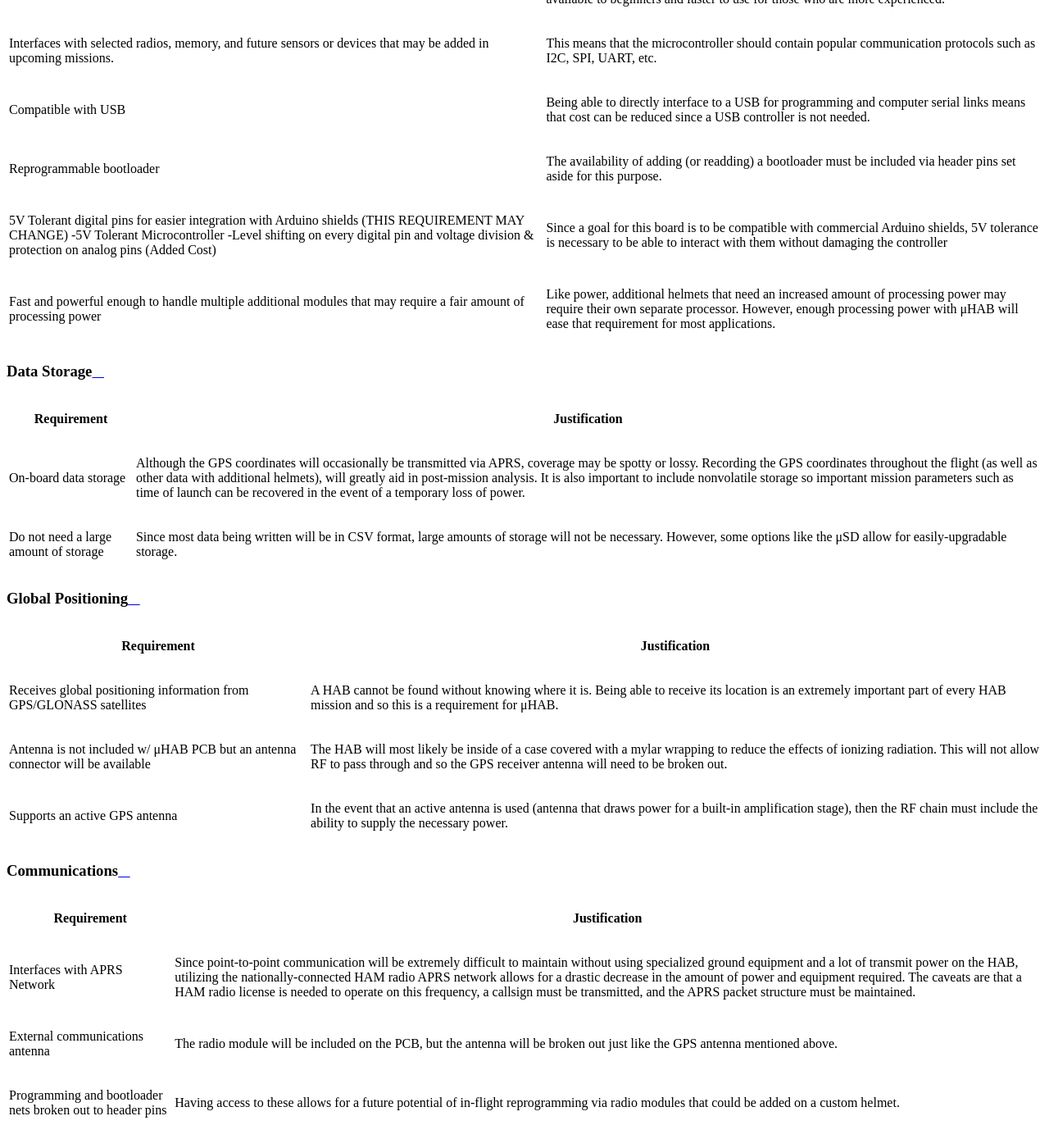
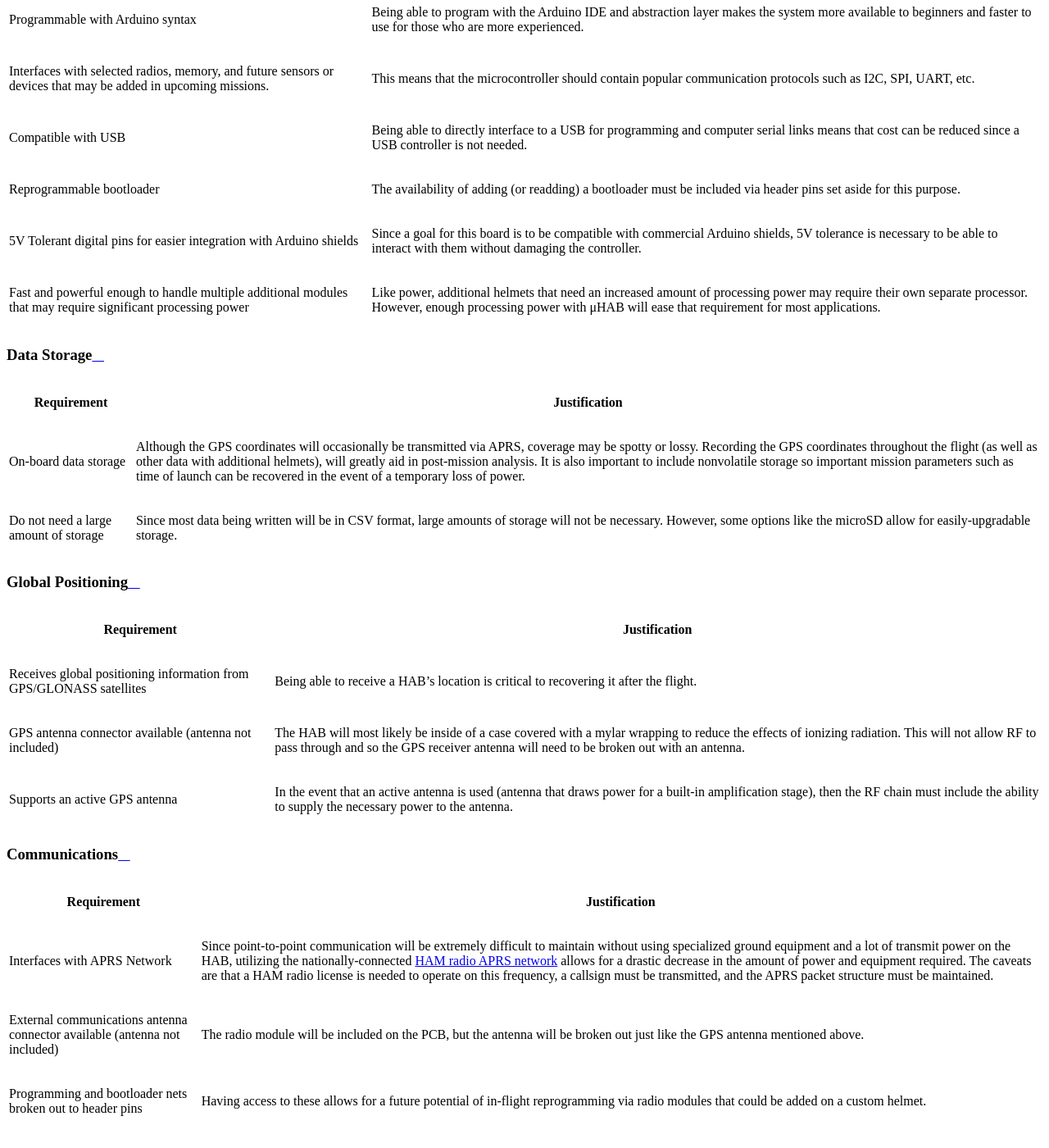
Before and after one commit to TerraHAB/TerraMICRO, a Sphinx documentation site: the page built from docs/uhab.rst, in a window 1280 px wide and 1400 px high, scrolled down 2031 px. Shown: the whole window at 82% size. Built offline with Sphinx 7.4.7 and the Read the Docs theme 2.0.0, drawn with Linux system fonts in a browser that asks for light colours; some of the changed text lies outside the part shown.

Commit message:
polish uhab requirements

```diff
--- a/docs/uhab.rst
+++ b/docs/uhab.rst
@@ -13,7 +13,10 @@
 |uHAB| Architecture
 *******************
 
-`µHAB designs and documentation <https://github.com/RIT-Space-Exploration/uHAB>`_
+.. note::
+   |uHAB| is under active development. Visit the project's GitHub page for
+   `µHAB designs and documentation <https://github.com/RIT-Space-Exploration/uHAB>`_.
+
 
 .. _uhab-background:
 
@@ -96,14 +99,11 @@
      - The availability of adding (or readding) a bootloader must be included
        via header pins set aside for this purpose.
    * - 5V Tolerant digital pins for easier integration with Arduino shields
-       (THIS REQUIREMENT MAY CHANGE) -5V Tolerant Microcontroller -Level
-       shifting on every digital pin and voltage division & protection on
-       analog pins (Added Cost)
      - Since a goal for this board is to be compatible with commercial Arduino
        shields, 5V tolerance is necessary to be able to interact with them
-       without damaging the controller
+       without damaging the controller.
    * - Fast and powerful enough to handle multiple additional modules that may
-       require a fair amount of processing power
+       require significant processing power
      - Like power, additional helmets that need an increased amount of
        processing power may require their own separate processor. However,
        enough processing power with μHAB will ease that requirement for most
@@ -125,8 +125,8 @@
        of launch can be recovered in the event of a temporary loss of power.
    * - Do not need a large amount of storage
      - Since most data being written will be in CSV format, large amounts of
-       storage will not be necessary. However, some options like the μSD allow
-       for easily-upgradable storage.
+       storage will not be necessary. However, some options like the microSD
+       allow for easily-upgradable storage.
 
 Global Positioning
 ------------------
@@ -136,19 +136,17 @@
    * - Requirement
      - Justification
    * - Receives global positioning information from GPS/GLONASS satellites
-     - A HAB cannot be found without knowing where it is. Being able to receive
-       its location is an extremely important part of every HAB mission and so
-       this is a requirement for μHAB.
-   * - Antenna is not included w/ μHAB PCB but an antenna connector will be
-       available
+     - Being able to receive a HAB's location is critical to recovering it
+       after the flight.
+   * - GPS antenna connector available (antenna not included)
      - The HAB will most likely be inside of a case covered with a mylar
        wrapping to reduce the effects of ionizing radiation. This will not
        allow RF to pass through and so the GPS receiver antenna will need to be
-       broken out.
+       broken out with an antenna.
    * - Supports an active GPS antenna
      - In the event that an active antenna is used (antenna that draws power
        for a built-in amplification stage), then the RF chain must include the
-       ability to supply the necessary power.
+       ability to supply the necessary power to the antenna.
 
 Communications
 --------------
@@ -160,12 +158,13 @@
    * - Interfaces with APRS Network
      - Since point-to-point communication will be extremely difficult to
        maintain without using specialized ground equipment and a lot of
-       transmit power on the HAB, utilizing the nationally-connected HAM radio
-       APRS network allows for a drastic decrease in the amount of power and
-       equipment required. The caveats are that a HAM radio license is needed
-       to operate on this frequency, a callsign must be transmitted, and the
-       APRS packet structure must be maintained.
-   * - External communications antenna
+       transmit power on the HAB, utilizing the nationally-connected `HAM radio
+       APRS network <http://www.aprs.org/>`_ allows for a drastic decrease in
+       the amount of power and equipment required. The caveats are that a HAM
+       radio license is needed to operate on this frequency, a callsign must be
+       transmitted, and the APRS packet structure must be maintained.
+   * - External communications antenna connector available (antenna not
+       included)
      - The radio module will be included on the PCB, but the antenna will be
        broken out just like the GPS antenna mentioned above.
    * - Programming and bootloader nets broken out to header pins
@@ -180,11 +179,10 @@
    * - Requirement
      - Justification
    * - Able to cut down from balloon if necessary
-     - Being able to trigger descent at any time is a requirement for certain
-       HAB conditions. This is dependent on the received waiver from the FAA
-       which is obtained through the assistance of Dr. Dorin Patru. Geofencing
-       and GPS time can be utilized to trigger cutdown if μHAB is being
-       operated by itself and is independent of a ground-station command.
+     - Being able to trigger descent at any time is a requirement for obtaining
+       a waiver from the FAA. Geofencing and GPS time can be utilized to
+       trigger cutdown if μHAB is being operated by itself and is independent
+       of a ground-station command.
 
 Remove Before Flight Safes
 --------------------------
@@ -193,7 +191,9 @@
 
    * - Requirement
      - Justification
-   * - Mechanical actuation of mechanism right before launch
-     - Having this mechanism can allow for an external "enable" of μHAB right
-       before launch in order to enable power, perform any necessary
-       calibrations, and enable things like buzzers or lights
+   * - Manual triggers for behaviors
+     - Manual triggers such as removing a pin or jumper can enable power,
+       perform any necessary calibrations, enable things like buzzers or
+       lights, or arm/disarm circuits and routines. This is useful for
+       preventing unwanted behavior during flight preparation or setting off
+       behaviors to begin such as "arming" the payload for flight.
```
Also changed, not shown: other parts of docs/uhab.rst (+4 -4 lines).
